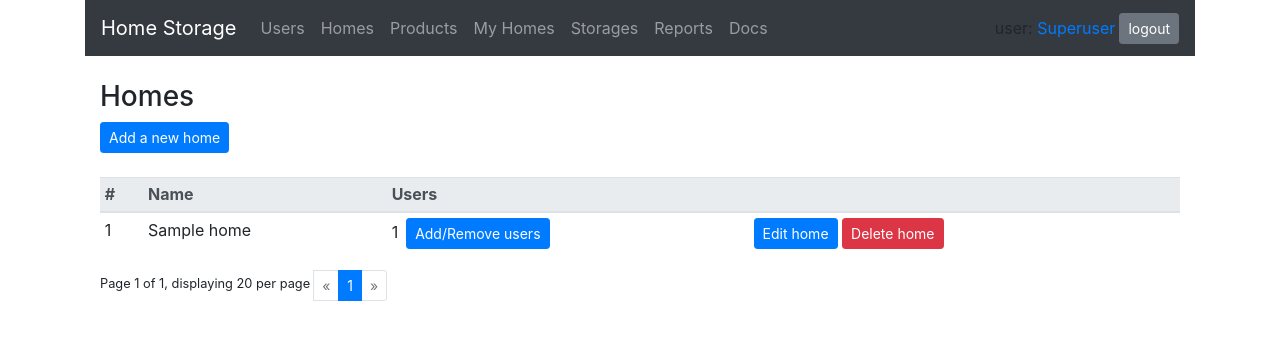
After one commit to Peanhua/HomeStorage, a Flask app: page /homes/ in a window 1280 px wide. The commit adds this page. Shown: the top 340 px of the page. Run offline with Flask 2, Linux system fonts and the light colour scheme; a user stored in the database is signed in; tables that the repository leaves empty hold one stand-in row (values such as "Sample post"); some libraries are stand-ins or nearby versions.

Commit message:
Paginate most of the views.

```diff
--- a/application/homes/views.py
+++ b/application/homes/views.py
@@ -7,11 +7,11 @@ from flask                       import redirect, render_template, request, url_
 from flask_login                 import current_user
 
 # List of homes
-@app.route("/homes", methods=["GET"])
+@app.route("/homes/", methods=["GET"], defaults={"page": 1})
+@app.route("/homes/<int:page>", methods=["GET"])
 @login_required(role="ADMIN")
-def homes_index():
-    homes = Home.query.all()
-    return render_template("homes/list.html", homes = homes)
+def homes_index(page):
+    return render_template("homes/list.html", homes = Home.query.paginate(page=page, per_page=20))
 
 
 # Create new home
@@ -114,10 +114,11 @@ def homeusers_edit(home_id):
 
 
 # My Homes list:
-@app.route("/myhomes", methods=["GET"])
+@app.route("/myhomes/", methods=["GET"], defaults={"page": 1})
+@app.route("/myhomes/<int:page>", methods=["GET"])
 @login_required()
-def myhomes_index():
-    homes = current_user.get_my_homes()
+def myhomes_index(page):
+    homes = current_user.get_my_homes().paginate(page=page, per_page=20)
     return render_template("homes/mylist.html", homes = homes)
 
 # My Homes editing:
--- a/application/reports/views.py
+++ b/application/reports/views.py
@@ -20,7 +20,7 @@ def reports_index():
         Report("best_before",      "Best before",      "List items past or nearing the best before -date.",      "Days", 7   ),
         Report("missing_products", "Missing products", "List products whose quantity is below minimum desired.", None,   None)
     ]
-    homes = current_user.get_my_homes()
+    homes = current_user.get_my_homes().all()
     return render_template("reports/index.html", reports=reports, homes=homes)
 
 
--- a/application/templates/homes/edit.html
+++ b/application/templates/homes/edit.html
@@ -22,7 +22,7 @@
     <div class="row">
       <div class="col-2">Users:</div>
       <div class="col-1">{{ home.users|length }}</div>
-      <div class="col"><button type="button" class="btn btn-primary btn-sm" onclick="onEditHomeUsersClicked({{ home.home_id }})">add/remove users</button></div>
+      <div class="col"><button type="button" class="btn btn-primary btn-sm" onclick="onEditHomeUsersClicked({{ home.home_id }})">Add/Remove users</button></div>
     </div>
     <div class="row">&nbsp;</div>
     <div class="row">
--- a/application/templates/homes/list.html
+++ b/application/templates/homes/list.html
@@ -1,4 +1,5 @@
 {% extends "layout.html" %}
+{% from "macros.html" import render_pagination_controls with context %}
 
 {% block body %}
 <h3>Homes</h3>
@@ -8,23 +9,33 @@
 <div>
   &nbsp;
 </div>
-{% if homes|length > 0 %}
-<table>
+{% if homes.items|length > 0 %}
+<table class="table table-hover table-sm">
+  <thead class="thead-light">
     <tr>
       <th>#</th>
       <th>Name</th>
       <th>Users</th>
+      <th></th>
     </tr>
-  {% for home in homes %}
+  </thead>
+  <tbody>
+    {% for home in homes.items %}
     <tr>
-    <td>{{ home.home_id      }}</td>
-    <td>{{ home.name         }}</td>
-    <td><button type="button" class="btn btn-primary btn-sm" onclick="onEditHomeUsersClicked({{ home.home_id }})">{{ home.users|length }}</button></td>
-    <td><button type="button" class="btn btn-primary btn-sm" onclick="location.assign('{{ url_for('homes_edit', home_id=home.home_id) }}')">Edit</button></td>
-    <td><button type="button" class="btn btn-danger btn-sm" onclick="location.assign('{{ url_for('homes_delete', home_id=home.home_id) }}')">Delete home</button></td>
+      <td>{{ home.home_id }}</td>
+      <td>{{ home.name    }}</td>
+      <td><span class="mr-2">{{ home.users|length }}</span><button type="button" class="btn btn-primary btn-sm" onclick="onEditHomeUsersClicked({{ home.home_id }})">Add/Remove users</button></td>
+      <td>
+        <button type="button" class="btn btn-primary btn-sm" onclick="location.assign('{{ url_for('homes_edit', home_id=home.home_id) }}')">Edit home</button>
+        <button type="button" class="btn btn-danger btn-sm" onclick="location.assign('{{ url_for('homes_delete', home_id=home.home_id) }}')">Delete home</button>
+      </td>
     </tr>
     {% endfor %}
+  </tbody>
 </table>
+<div>
+  {{ render_pagination_controls(homes, 'homes_index', 'Home list pages') }}
+</div>
 {% else %}
 <div class="alert alert-danger" role="alert">
   You have not set any homes yet.
--- /dev/null
+++ b/application/templates/macros.html
@@ -0,0 +1,16 @@
+{% macro render_pagination_controls(pagination, endpoint, aria_label) %}
+<nav aria-label="{{ aria_label }}">
+  <ul class="pagination pagination-sm justify-content-left">
+    <li><small class="mr-1">Page {{ pagination.page }} of {{ pagination.pages }}, displaying {{ pagination.per_page }} per page</small></li>
+    <li class="page-item {% if not pagination.has_prev %}disabled{% endif %}"><a class="page-link" href="{{ url_for(endpoint, page=pagination.prev_num) }}"><span aria-hidden="true">&laquo;</span><span class="sr-only">Previous</span></a></li>
+    {%- for page in pagination.iter_pages() %}
+      {% if page == pagination.page %}
+        <li class="page-item active"><span class="page-link">{{ page }}<span class="sr-only">(current)</span></span></li>
+      {% else %}
+        <li class="page-item"><a class="page-link" href="{{ url_for(endpoint, page=page) }}">{{ page }}</a></li>
+      {% endif %}
+    {%- endfor %}
+    <li class="page-item {% if not pagination.has_next %}disabled{% endif %}"><a class="page-link" href="{{ url_for(endpoint, page=pagination.next_num) }}"><span aria-hidden="true">&raquo;</span><span class="sr-only">Next</span></a></li>
+  </ul>
+</nav>
+{% endmacro %}
--- a/application/templates/reports/index.html
+++ b/application/templates/reports/index.html
@@ -3,7 +3,8 @@
 {% block body %}
 <h3>Reports</h3>
 {% if homes|length > 0 %}
-<table>
+<table class="table table-hover table-sm">
+  <thead class="thead-light">
     <tr>
       <th>Report</th>
       <th>Description</th>
@@ -11,6 +12,8 @@
       <th>Parameters</th>
       <th></th>
     </tr>
+  </thead>
+  <tbody>
     {% for report in reports %}
     <tr>
       <td><div class="align-middle">{{ report.name }}</div></td>
@@ -35,6 +38,7 @@
       </td>
     </tr>
     {% endfor %}
+  </tbody>
 </table>
 {% else %}
 <div>You don't have any homes set. Ask your administrator to place you in one or more homes.</div>
--- a/application/users/models.py
+++ b/application/users/models.py
@@ -51,4 +51,4 @@ class User(db.Model):
 
     def get_my_homes(self):
         myhomes = [home.home_id for home in self.homes]
-        return Home.query.filter(Home.home_id.in_(myhomes)).order_by("name").all()
+        return Home.query.filter(Home.home_id.in_(myhomes)).order_by("name")
--- a/application/views.py
+++ b/application/views.py
@@ -11,7 +11,7 @@ import os
 @app.route("/")
 @login_required()
 def index():
-    myhomes = current_user.get_my_homes()
+    myhomes = current_user.get_my_homes().all()
     for home in myhomes:
         setattr(home, "bad_stock", home.get_stock_going_bad(3))
         setattr(home, "missing_products", home.get_stock_missing())
```
Also changed, not shown: application/products/views.py (+4 -3 lines), application/storages/views.py (+7 -6 lines), application/templates/homes/mylist.html (+14 -4 lines), application/templates/products/list.html (+12 -3 lines), application/templates/storages/list.html (+14 -3 lines), application/templates/users/list.html (+11 -2 lines), application/users/views.py (+4 -3 lines). Lines whose indentation alone changed are shown as unchanged.
